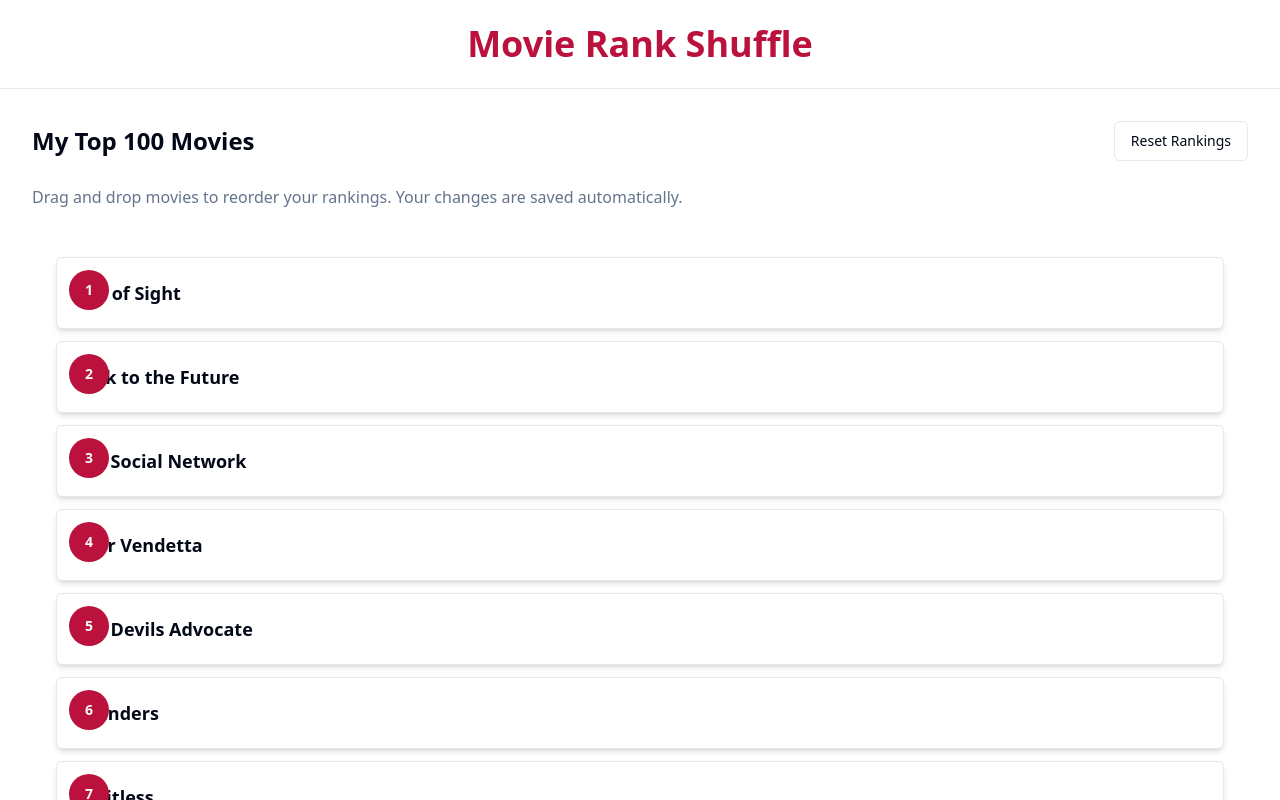
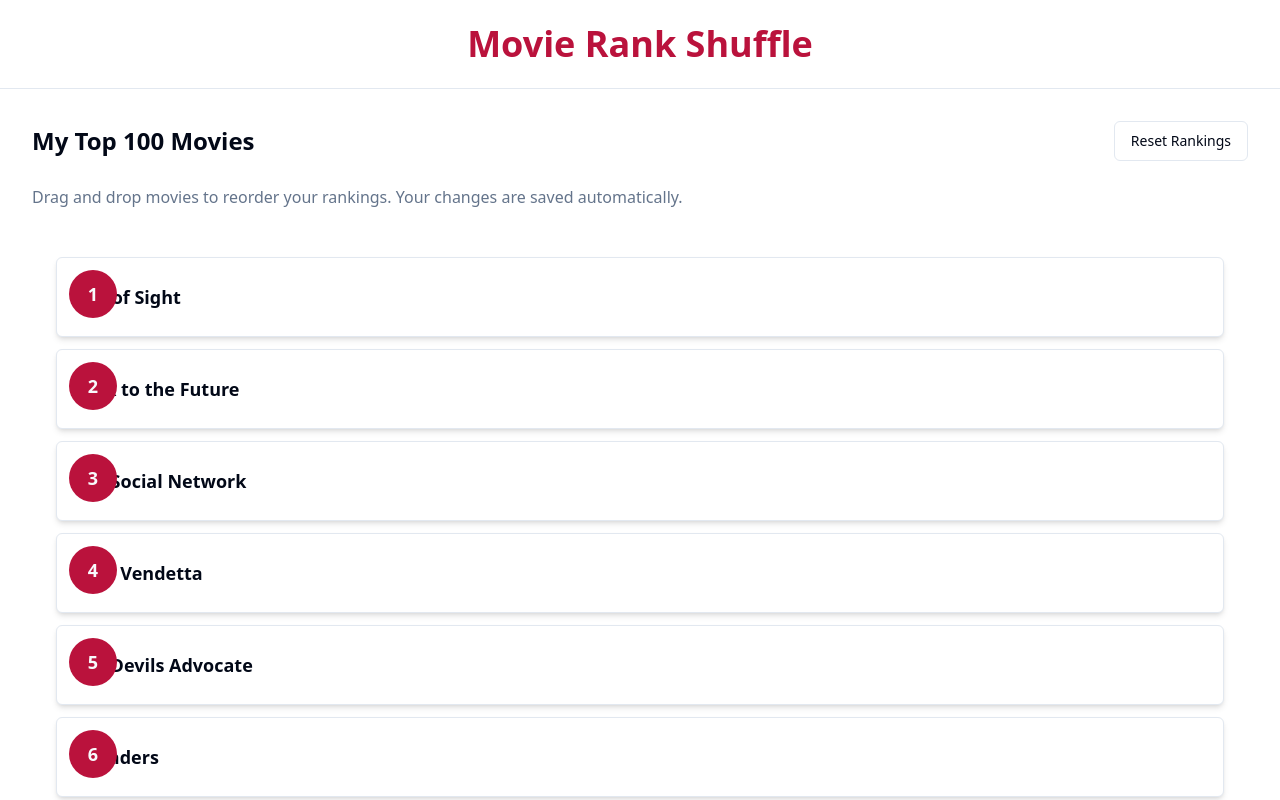
Before and after one commit to Shaftwell/movie-rank-shuffle, a React (Vite) app: page / in a window 1280 px wide. Shown: the top 800 px of the page. Built offline with nearby package versions, Linux system fonts and the light colour scheme.

Commit message:
Refactor: Add more padding
Increase padding in the app.

```diff
--- a/src/components/MovieCard.tsx
+++ b/src/components/MovieCard.tsx
@@ -16,7 +16,7 @@ const MovieCard = ({ movie, isDragging, dragHandleProps }: MovieCardProps) => {
       {...dragHandleProps}
     >
       <div className="movie-rank">{movie.rank}</div>
-      <div className="movie-card-content pl-12">
+      <div className="movie-card-content pl-20">
         <h3 className="text-lg font-semibold">{movie.title}</h3>
       </div>
     </div>
--- a/src/index.css
+++ b/src/index.css
@@ -80,7 +80,7 @@
 /* Movie Ranker custom styles */
 .movie-card {
   @apply relative bg-card shadow-md rounded-md overflow-hidden border transition-all;
-  min-height: 72px;
+  min-height: 80px;
   display: flex;
   align-items: center;
 }
@@ -90,7 +90,7 @@
 }
 
 .movie-rank {
-  @apply absolute top-0 left-0 bg-primary text-primary-foreground rounded-full w-10 h-10 flex items-center justify-center font-bold text-sm z-10 m-3;
+  @apply absolute top-0 left-0 bg-primary text-primary-foreground rounded-full w-12 h-12 flex items-center justify-center font-bold text-lg z-10 m-3;
 }
 
 .movie-card-content {
```
